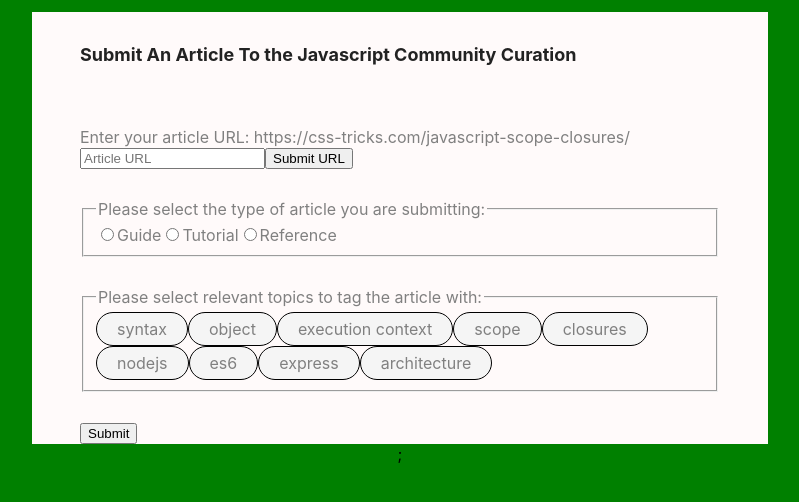
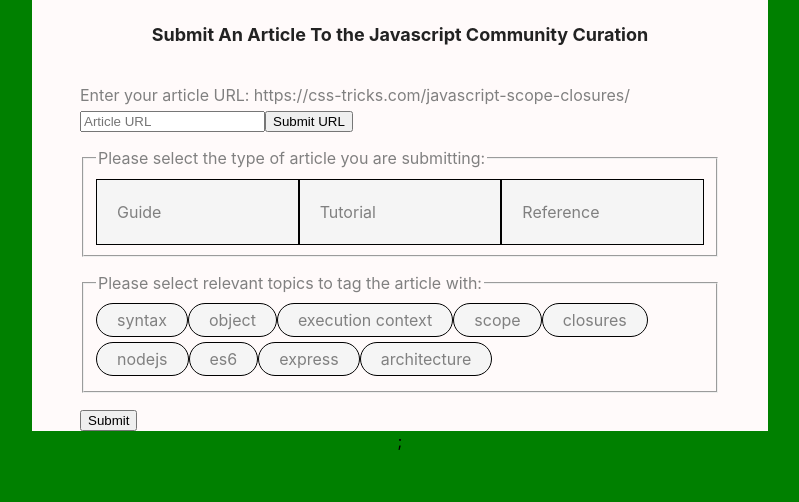
Before and after one commit to z2lai/react-emotion-multi-step-form, a React (Create React App) app: page / in a window 1280 px wide. Shown: the top 502 px of the page, without its empty margins (240-1039 px from the left). Built offline with nearby package versions, Linux system fonts and the light colour scheme.

Commit message:
Styled RadioControl component

```diff
--- a/src/components/CheckboxControl.js
+++ b/src/components/CheckboxControl.js
@@ -20,11 +20,10 @@ const StyledLabel = styled.label`
   border-radius: 25px;
   vertical-align: middle;
   transition: all 0.3s;
-  ${(
-    props // Note: This uses regular JS template literal, not emotion
-  ) =>
+  ${props => ( // Note: This uses regular JS template literal, not emotion
     `color: ${props.checked ? "black" : "grey"};
-    background: ${props.checked ? "linear-gradient(45deg, #FFC107 0%, #fff200 100%)" : "#f5f5f5"};`}
+    background: ${props.checked ? "linear-gradient(45deg, #FFC107 0%, #fff200 100%)" : "#f5f5f5"};`
+  )}
 `;
 
 const HiddenCheckbox = styled.input`
@@ -45,8 +44,8 @@ const CheckboxControl = props => (
     {Object.keys(props.topics).map(topic => (
       <Checkbox
         key={topic}
+        name={props.name}
         value={topic}
-        name={props.name}
         checked={props.topics[topic]}
         onChange={props.handleCheckboxChange}
       />
--- a/src/components/Form.js
+++ b/src/components/Form.js
@@ -14,14 +14,16 @@ const StyledForm = styled.div`
   text-align: left;
   color: #222222;
   h1 {
-    padding: 32px 0;
+    margin: 0;
+    padding: 1.5rem 0;
     font-size: 1.125rem;
+    text-align: center;
   }
 `;
 
 const StyledSection = styled.section`
   width: 100%;
-  margin: 1.875rem 0;
+  margin: 1rem 0;
 `;
 
 class Form extends React.Component {
--- a/src/components/RadioControl.js
+++ b/src/components/RadioControl.js
@@ -4,21 +4,40 @@ import styled from "@emotion/styled";
 import StyledControlWrapper from './StyledControlWrapper';
 
 const StyledLabel = styled.label`
-  color: pink;
+  flex: 1;
+  border: 1px solid black;
+  padding: 0 20px;
+  line-height: 4rem;
+  vertical-align: center;
+  transition: all 0.3s;
+  ${props => ( // Note: This uses regular JS template literal, not emotion
+    `color: ${props.checked ? "black" : "grey"};
+    background: ${props.checked ? "linear-gradient(45deg, #FFC107 0%, #fff200 100%)" : "#f5f5f5"};`
+  )}
 `;
 
-const Option = props => (
-  <StyledLabel>
-    <input type="radio" {...props} />
+const HiddenRadio = styled.input`
+  position: absolute;
+  opacity: 0;
+`;
+
+const Radio = props => (
+  <StyledLabel checked={props.checked}>
+    <HiddenRadio type="radio" {...props} />
     {props.value}
   </StyledLabel>
 );
 
+const StyledRadioWrapper = styled.div`
+  display: flex;
+`
+
 const RadioControl = props => (
   <StyledControlWrapper as="fieldset">
     <legend>Please select the type of article you are submitting:</legend>
+    <StyledRadioWrapper>
       {props.types.map(type => (
-      <Option
+        <Radio
           key={type}
           name={props.name}
           value={type}
@@ -26,6 +45,7 @@ const RadioControl = props => (
           onChange={props.handleRadioSelection}
         />
       ))}
+    </StyledRadioWrapper>
   </StyledControlWrapper>
 );
 
--- a/src/components/StyledControlWrapper.js
+++ b/src/components/StyledControlWrapper.js
@@ -1,7 +1,9 @@
 import styled from "@emotion/styled";
 
 const StyledControlWrapper = styled.div`
-    label, legend {
+    & > label, & > legend {
+        display: inline-block;
+        margin-bottom: 0.3125rem;
         align-text: left;
         color: grey;
         font-size: 1rem;
--- a/src/components/UrlControl.js
+++ b/src/components/UrlControl.js
@@ -52,7 +52,7 @@ class UrlControl extends React.Component {
   render() {
     return (
       <StyledControlWrapper>
-        <label for="url">Enter your article URL: {testUrl}</label>
+        <label>Enter your article URL: {testUrl}</label>
         <input
           type="text"
           id="url"
```
Lines whose indentation alone changed are shown as unchanged.
